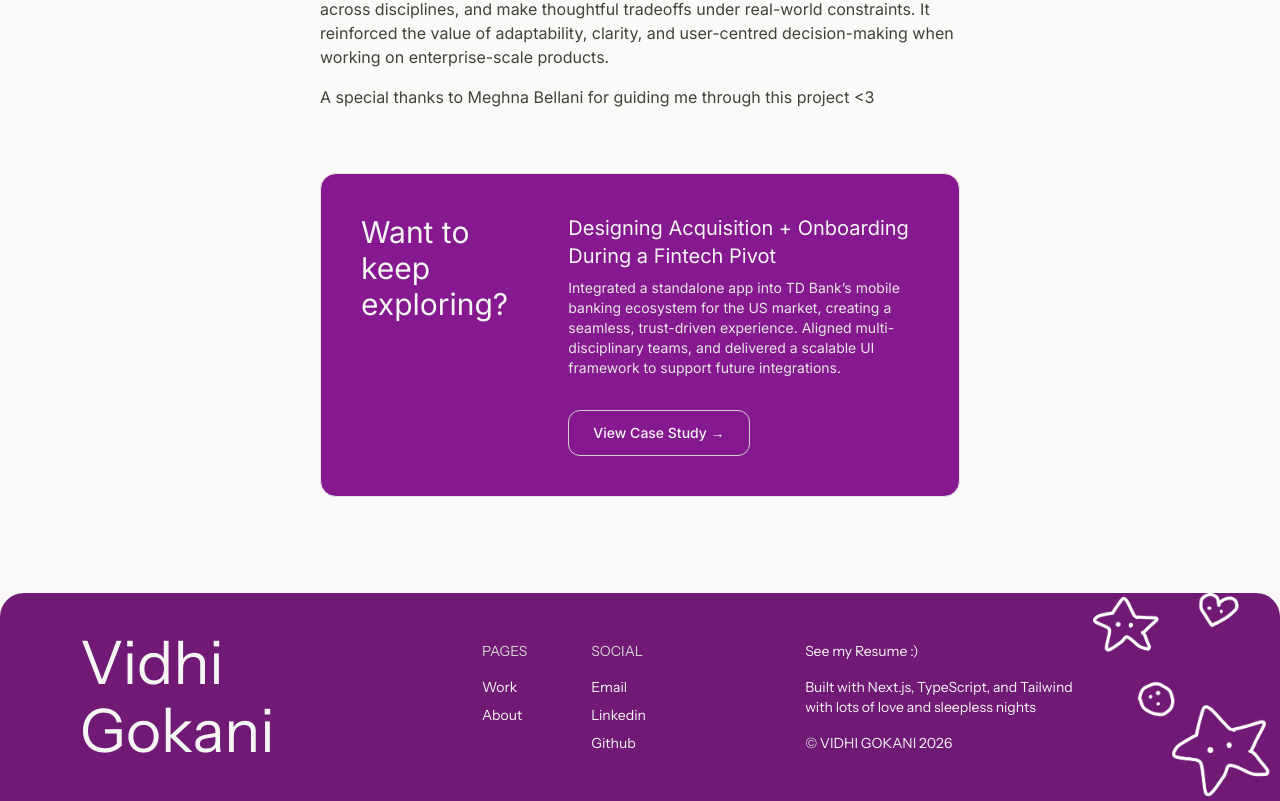
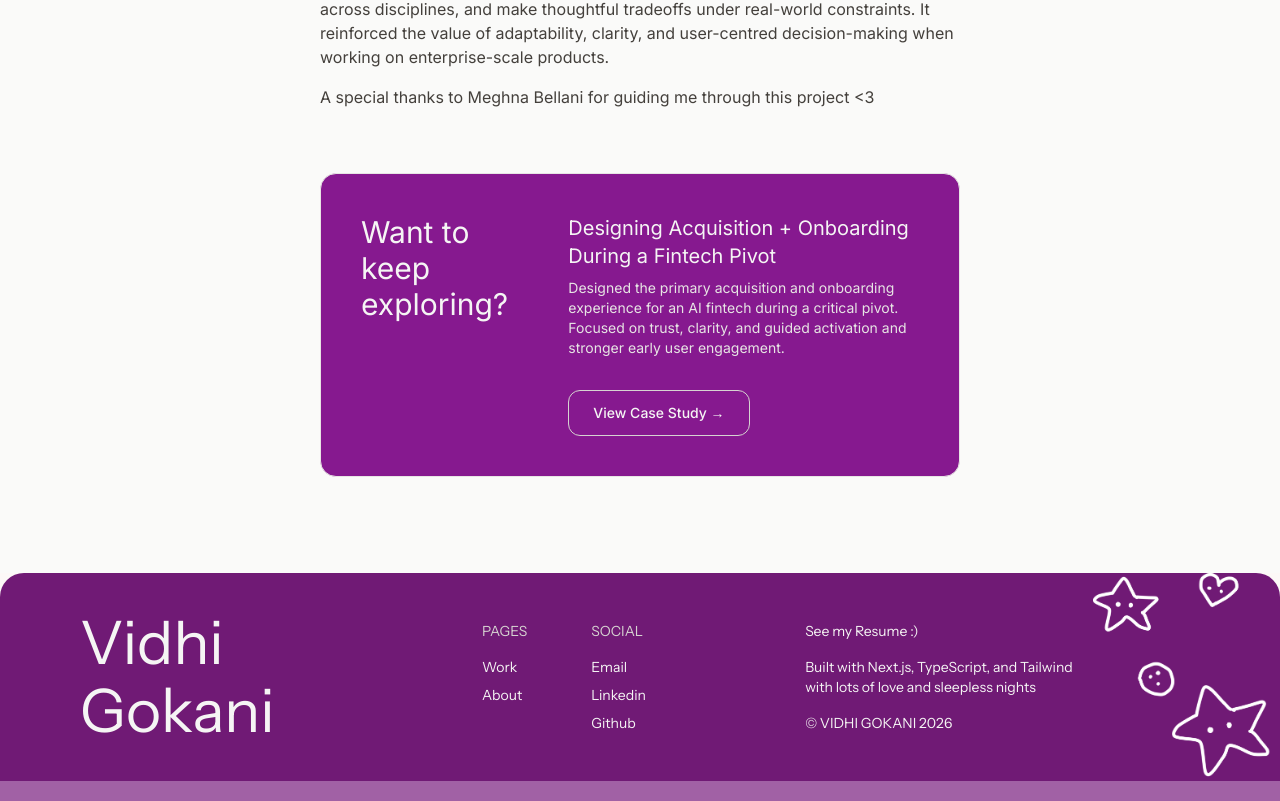
Before and after one commit to v1dh1/vidhi, a Next.js app: page /design/tdbank in a window 1280 px wide. Shown: the part 9201-10002 px from the top of the page. Built offline with nearby package versions, Linux system fonts and the light colour scheme; a web font is replaced by a local one.

Commit message:
project cta thing

```diff
--- a/app/design/tdbank/page.jsx
+++ b/app/design/tdbank/page.jsx
@@ -45,7 +45,7 @@ const Tdbank = () => {
           <div className="w-full p-4 md:p-0 md:w-1/2 md:mx-auto">
   <NextCaseCTA
     title="Designing Acquisition + Onboarding During a Fintech Pivot"
-    description="Integrated a standalone app into TD Bank’s mobile banking ecosystem for the US market, creating a seamless, trust-driven experience. Aligned multi-disciplinary teams, and delivered a scalable UI framework to support future integrations."
+    description="Designed the primary acquisition and onboarding experience for an AI fintech during a critical pivot. Focused on trust, clarity, and guided activation and stronger early user engagement."
     href="/design/wealthyplanet"
   />
 </div>
```
